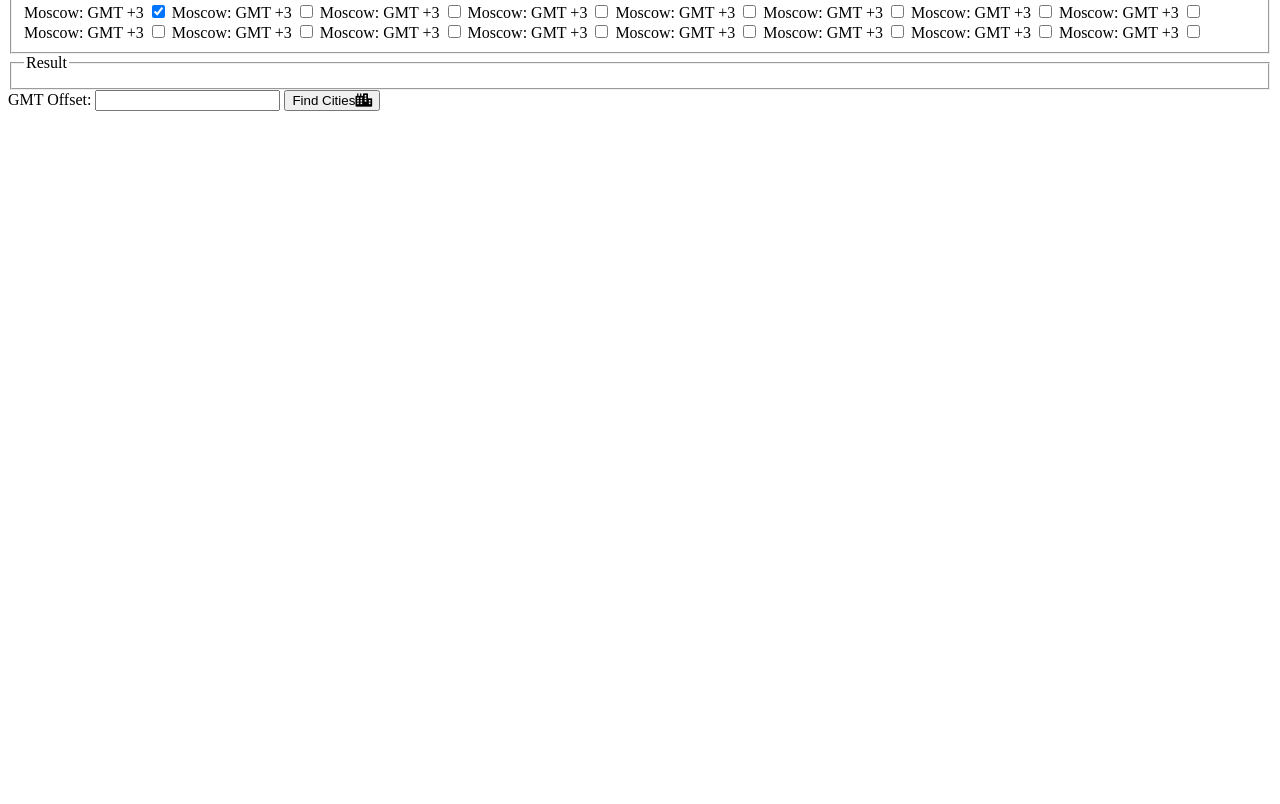
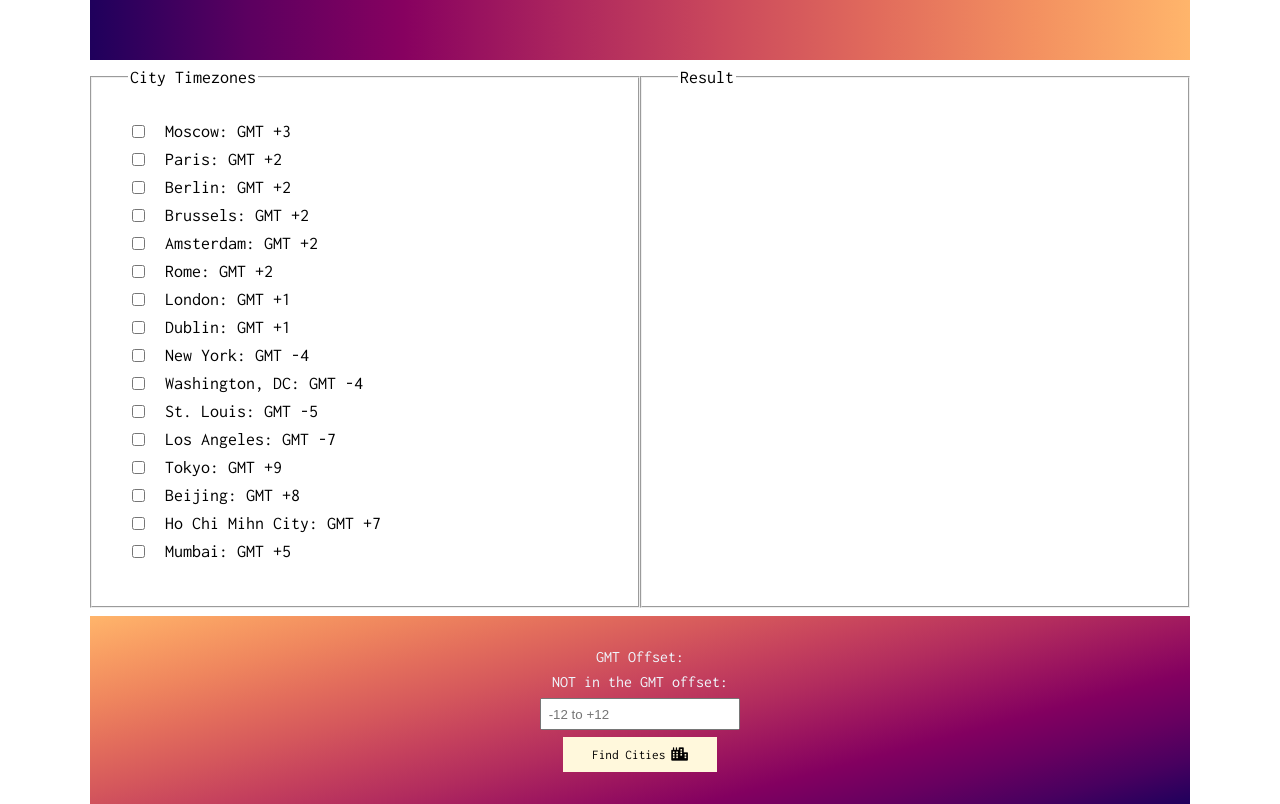
Before and after one commit to shmula1308/Bit-Masks, a plain HTML site: page index.html in a window 1280 px wide. Shown: the part 135-939 px from the top of the page. Before the commit the page ends 800 px from the top, so only its background shows below. Drawn offline with Linux system fonts and the light colour scheme.

Commit message:
updated css and js

```diff
--- a/css/style.css
+++ b/css/style.css
@@ -1,7 +1,131 @@
 /* font-family: 'Inconsolata', monospace; 200 400 700*/
 
+/* RESETS */
 *,
 *::before,
 *::after {
   box-sizing: border-box;
 }
+
+fieldset {
+  margin:0;
+}
+/* GENERAL STYLING */
+
+body {
+  display: flex;
+  justify-content: center;
+  font-family: "Inconsolata", monospace;
+  font-size: 1rem;
+  height: 100vh;
+  margin: 0;
+}
+
+h1 {
+  margin: 0;
+}
+
+input[type="number"] {
+  padding: 0.5em;
+  width: 200px;
+}
+
+/* BUTTONS */
+
+.btn {
+  font-family: inherit;
+  border: none;
+  padding: 0.8em 2.2em;
+  cursor: pointer;
+  background: cornsilk;
+}
+
+.btn:active {
+  transform: scale(0.987);
+}
+
+.btn i {
+  margin-left: 6px;
+}
+
+.btn:hover {
+  background-color: darkgray;
+  color: #fff;
+}
+
+/* LAYOUT */
+
+main {
+  width
+}
+.app-container {
+  width: 90%;
+  max-width: 1100px;
+}
+
+header h1 {
+  text-align: center;
+}
+
+.header-background {
+  color: aliceblue;
+  background: linear-gradient(
+    90deg,
+    #1f005c,
+    #5b0060,
+    #870160,
+    #ac255e,
+    #ca485c,
+    #e16b5c,
+    #f39060,
+    #ffb56b
+  );
+  padding: 3em;
+}
+
+.main-container {
+  display: flex;
+  margin: 0.5em 0;
+}
+
+.flex-item {
+  flex: 1 1 45%;
+}
+
+fieldset {
+  display: flex;
+  flex-direction: column;
+  padding: 2em;
+  font-size: large;
+  min-height: 100%;
+}
+
+.cities-container label {
+  display: flex;
+  justify-content: flex-end;
+  flex-direction: row-reverse;
+  margin-bottom: 0.5em;
+}
+
+.cities-container input {
+  margin-right: 1.5em;
+}
+
+.output-container label {
+  margin-bottom: 0.5em;
+}
+
+.input-container {
+  width: 100%;
+  display: flex;
+  flex-direction: column;
+  align-items: center;
+  background: linear-gradient(345deg, #1f005c, #48005f, #680060, #830060, #9c155f, #b22c5e, #c5415d, #d5585c, #e36e5c, #ef865e, #f89d63, #ffb56b);
+  padding: 2em;
+  color: aliceblue;
+}
+
+.input-container label,
+.input-container input {
+  margin-bottom: 0.5em;
+}
--- a/index.html
+++ b/index.html
@@ -20,6 +20,7 @@
     <title>Bit Masks</title>
   </head>
   <body>
+    <div class="app-container">
       <header>
         <div class="header-background">
           <h1 class="main-title">Bit Masks</h1>
@@ -32,102 +33,114 @@
       </header>
       <main>
         <div class="main-container">
-        <div class="cities-container">
+          <div class="cities-container flex-item">
             <fieldset>
               <legend>City Timezones</legend>
               <label class="container"
                 >Moscow: GMT +3
-              <input type="checkbox" checked="checked" />
+                <input type="checkbox" value="3" data-city="Moscow" />
                 <span class="checkmark"></span>
               </label>
               <label class="container"
-              >Moscow: GMT +3
-              <input type="checkbox" />
+                >Paris: GMT +2
+                <input type="checkbox" value="2" data-city="Paris" />
                 <span class="checkmark"></span>
               </label>
               <label class="container"
-              >Moscow: GMT +3
-              <input type="checkbox" />
+                >Berlin: GMT +2
+                <input type="checkbox" value="2" data-city="Berlin" />
                 <span class="checkmark"></span>
               </label>
               <label class="container"
-              >Moscow: GMT +3
-              <input type="checkbox" />
+                >Brussels: GMT +2
+                <input type="checkbox" value="2" data-city="Brussels" />
                 <span class="checkmark"></span>
               </label>
               <label class="container"
-              >Moscow: GMT +3
-              <input type="checkbox" />
+                >Amsterdam: GMT +2
+                <input type="checkbox" value="2" data-city="Amsterdam" />
                 <span class="checkmark"></span>
               </label>
               <label class="container"
-              >Moscow: GMT +3
-              <input type="checkbox" />
+                >Rome: GMT +2
+                <input type="checkbox" value="2" data-city="Rome" />
                 <span class="checkmark"></span>
               </label>
               <label class="container"
-              >Moscow: GMT +3
-              <input type="checkbox" />
+                >London: GMT +1
+                <input type="checkbox" value="1" data-city="London" />
                 <span class="checkmark"></span>
               </label>
               <label class="container"
-              >Moscow: GMT +3
-              <input type="checkbox" />
+                >Dublin: GMT +1
+                <input type="checkbox" value="1" data-city="Dublin" />
                 <span class="checkmark"></span>
               </label>
               <label class="container"
-              >Moscow: GMT +3
-              <input type="checkbox" />
+                >New York: GMT -4
+                <input type="checkbox" value="-4" data-city="New York" />
                 <span class="checkmark"></span>
               </label>
               <label class="container"
-              >Moscow: GMT +3
-              <input type="checkbox" />
+                >Washington, DC: GMT -4
+                <input type="checkbox" value="-4" data-city="Washington, DC" />
                 <span class="checkmark"></span>
               </label>
               <label class="container"
-              >Moscow: GMT +3
-              <input type="checkbox" />
+                >St. Louis: GMT -5
+                <input type="checkbox" value="-5" data-city="St. Louis" />
                 <span class="checkmark"></span>
               </label>
               <label class="container"
-              >Moscow: GMT +3
-              <input type="checkbox" />
+                >Los Angeles: GMT -7
+                <input type="checkbox" value="-7" data-city="Los Angeles" />
                 <span class="checkmark"></span>
               </label>
               <label class="container"
-              >Moscow: GMT +3
-              <input type="checkbox" />
+                >Tokyo: GMT +9
+                <input type="checkbox" value="9" data-city="Tokyo" />
                 <span class="checkmark"></span>
               </label>
               <label class="container"
-              >Moscow: GMT +3
-              <input type="checkbox" />
+                >Beijing: GMT +8
+                <input type="checkbox" value="8" data-city="Beijing" />
                 <span class="checkmark"></span>
               </label>
               <label class="container"
-              >Moscow: GMT +3
-              <input type="checkbox" />
+                >Ho Chi Mihn City: GMT +7
+                <input type="checkbox" value="7" data-city="Ho Chi Mihn City" />
                 <span class="checkmark"></span>
               </label>
               <label class="container"
-              >Moscow: GMT +3
-              <input type="checkbox" />
+                >Mumbai: GMT +5
+                <input type="checkbox" value="5" data-city="Mumbai" />
                 <span class="checkmark"></span>
               </label>
             </fieldset>
           </div>
-      </div>
-      <div class="output-container">
+          <div class="output-container flex-item">
             <fieldset>
               <legend>Result</legend>
             </fieldset>
           </div>
+        </div>
+
         <div class="input-container">
           <label for="timezones">GMT Offset:</label>
-        <input type="number" name="timezones" id="timezones" />
-        <button type="button">Find Cities<i class="fas fa-city"></i></button>
+          <label for="not">NOT in the GMT offset:</label>
+          <input
+            type="number"
+            name="timezones"
+            id="timezones"
+            placeholder="-12 to +12"
+            min="-12"
+            max="12"
+          />
+          <button type="button" class="btn main-btn">
+            Find Cities<i class="fas fa-city"></i>
+          </button>
         </div>
       </main>
+    </div>
   </body>
 </html>
--- a/js/script.js
+++ b/js/script.js
@@ -0,0 +1,45 @@
+const cities = document.querySelectorAll('.cities-container fieldset label input');
+const findCitiesBtn = document.querySelector('.main-btn');
+const inputGMT = document.querySelector('input[type="number"]');
+const output = document.querySelector('.output-container fieldset');
+
+
+
+
+document.addEventListener("DOMContentLoaded", () => {
+    findCitiesBtn.addEventListener('click', findCities)
+})
+
+
+const findCities = () => {
+    let resultArr = Array.from(cities).filter(city => {
+        return (!(Number(city.value) ^ inputGMT.value))
+    })
+    displayResult(resultArr);
+}
+
+const displayResult = (arr) => {
+    const legend = document.querySelector('.output-container legend');
+    const fieldset = document.querySelector('.output-container fieldset');
+    const parentEl = legend.parentNode;
+    checkmarkCities(arr)
+    let df = new DocumentFragment();
+
+    arr.forEach(city => {
+        const label = document.createElement('label');
+        label.textContent = city.dataset.city;
+        df.appendChild(label);
+    })
+    fieldset.innerHTML =' <legend>Result</legend>';
+    parentEl.insertBefore(df,legend.nextSibling);
+}
+
+
+const checkmarkCities = (arr) => {
+    cities.forEach(city => {
+        city.removeAttribute('checked');
+    })
+    arr.forEach(city => {
+        city.setAttribute('checked','checked')
+    })
+}
```
Lines whose indentation alone changed are shown as unchanged.
